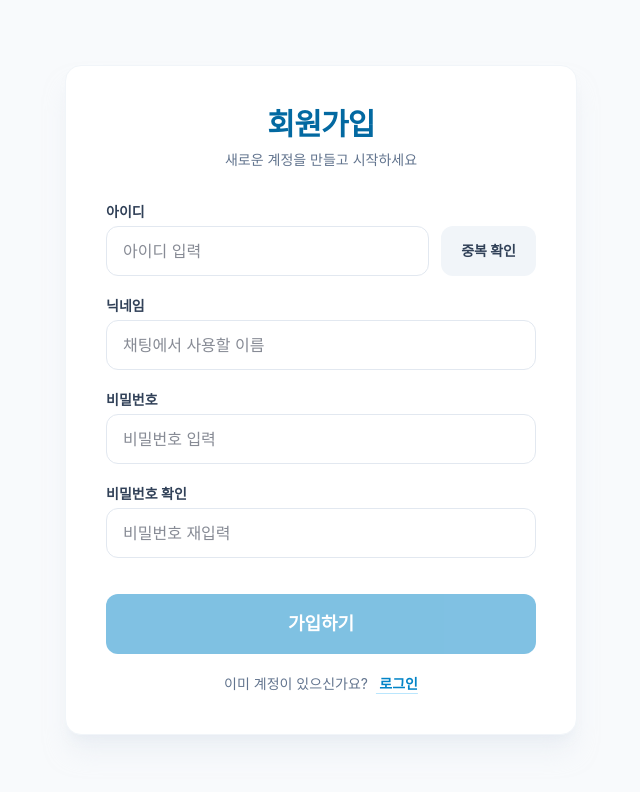
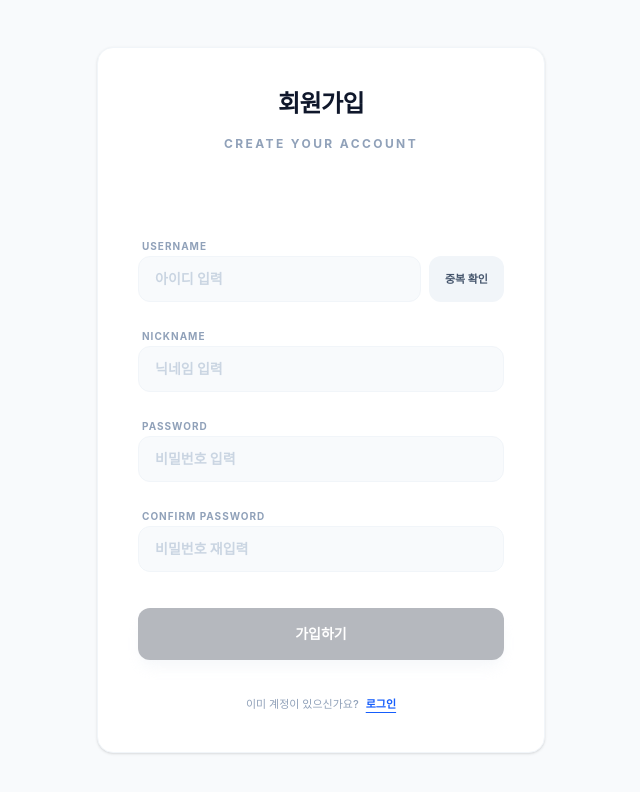
Before and after one commit to yoonxjoong/chat-service, a Vue app in the folder frontend/: page /register in a window 1280 px wide. Shown: the top 792 px of the page, without its empty margins (319-959 px from the left). Built offline with nearby package versions, Linux system fonts and the light colour scheme; a web font is replaced by a local one.

Commit message:
인증 화면 리디자인 및 헤더 네비게이션 최적화: 로그인/회원가입 UI 개선 및 중복 메뉴 제거

```diff
--- a/frontend/src/components/AppHeader.vue
+++ b/frontend/src/components/AppHeader.vue
@@ -74,8 +74,7 @@ const user = ref({ username: '', nickname: '', profileImageUrl: '' })
 const menuItems = [
   { path: '/', label: '대시보드' },
   { path: '/stats', label: '성장 리포트' },
-  { path: '/feed', label: '물옷 갤러리' },
-  { path: '/settings', label: '설정' }
+  { path: '/feed', label: '물옷 갤러리' }
 ]
 
 const activeClass = (path) => {
--- a/frontend/src/views/Login.vue
+++ b/frontend/src/views/Login.vue
@@ -1,95 +1,67 @@
 <template>
-  <div class="min-h-screen flex items-center justify-center bg-gradient-to-br from-blue-50 via-white to-indigo-50 p-6">
-    <div class="max-w-md w-full bg-white/80 backdrop-blur-lg rounded-3xl shadow-2xl shadow-indigo-100/50 p-10 border border-white/50 transition-all duration-300 hover:shadow-indigo-200/50">
-
-      <!-- Brand Section -->
-      <div class="text-center mb-10">
-        <div class="inline-flex items-center justify-center w-16 h-16 rounded-2xl bg-gradient-to-tr from-blue-600 to-indigo-600 text-white mb-6 shadow-lg shadow-blue-500/30">
-          <svg xmlns="http://www.w3.org/2000/svg" fill="none" viewBox="0 0 24 24" stroke-width="2" stroke="currentColor" class="w-8 h-8">
-            <path stroke-linecap="round" stroke-linejoin="round" d="M15.75 6a3.75 3.75 0 11-7.5 0 3.75 3.75 0 017.5 0zM4.501 20.118a7.5 7.5 0 0114.998 0A17.933 17.933 0 0112 21.75c-2.676 0-5.216-.584-7.499-1.632z" />
+  <div class="min-h-screen flex items-center justify-center bg-slate-50 p-6 font-sans antialiased text-slate-900">
+    <div class="max-w-md w-full bg-white rounded-2xl shadow-sm border border-slate-100 overflow-hidden">
+      <!-- Top Branding -->
+      <div class="p-8 md:p-10 text-center space-y-4">
+        <div class="inline-flex items-center justify-center w-12 h-12 rounded-xl bg-slate-900 text-white shadow-lg">
+          <svg xmlns="http://www.w3.org/2000/svg" viewBox="0 0 24 24" fill="currentColor" class="w-6 h-6">
+            <path d="M12 21.75c4.48 0 8.274-3.673 8.274-8.274 0-4.48-3.794-8.274-8.274-8.274-4.48 0-8.274 3.794-8.274 8.274 0 4.601 3.794 8.274 8.274 8.274zm0-15c3.673 0 6.774 3.1 6.774 6.726 0 3.626-3.1 6.726-6.774 6.726-3.674 0-6.774-3.1-6.774-6.726 0-3.626 3.1-6.726 6.774-6.726zM12 9a.75.75 0 01.75.75v3a.75.75 0 01-.75.75H9a.75.75 0 010-1.5h2.25V9.75A.75.75 0 0112 9z" />
           </svg>
         </div>
-        <h2 class="text-3xl font-bold text-slate-800 tracking-tight mb-2">내일 수영</h2>
-        <p class="text-slate-500 text-sm">더 나은 내일을 위한 오늘의 기록</p>
+        <div>
+          <h2 class="text-xl md:text-2xl font-black tracking-tight">내일수영</h2>
+          <p class="text-xs md:text-sm text-slate-400 font-medium mt-1 uppercase tracking-[0.2em]">Start your record</p>
+        </div>
       </div>
 
       <!-- Error Message -->
-      <transition
-        enter-active-class="transition ease-out duration-200"
-        enter-from-class="opacity-0 translate-y-2"
-        enter-to-class="opacity-100 translate-y-0"
-        leave-active-class="transition ease-in duration-150"
-        leave-from-class="opacity-100 translate-y-0"
-        leave-to-class="opacity-0 translate-y-2"
-      >
-        <div v-if="error" class="mb-6 bg-red-50 text-red-600 p-4 rounded-xl text-sm font-medium border border-red-100 flex items-center gap-3 shadow-sm">
-          <svg xmlns="http://www.w3.org/2000/svg" viewBox="0 0 20 20" fill="currentColor" class="w-5 h-5 flex-shrink-0">
+      <transition name="fade">
+        <div v-if="error" class="mx-8 mb-4 bg-red-50 text-red-500 p-3.5 rounded-xl text-[11px] font-bold border border-red-100 flex items-center gap-2">
+          <svg xmlns="http://www.w3.org/2000/svg" viewBox="0 0 20 20" fill="currentColor" class="w-4 h-4">
             <path fill-rule="evenodd" d="M18 10a8 8 0 11-16 0 8 8 0 0116 0zm-7 4a1 1 0 11-2 0 1 1 0 012 0zm-1-9a1 1 0 00-1 1v4a1 1 0 102 0V6a1 1 0 00-1-1z" clip-rule="evenodd" />
           </svg>
           아이디 또는 비밀번호를 확인해주세요.
         </div>
       </transition>
 
-      <form class="space-y-6" @submit.prevent="handleLogin">
-        <!-- Username Input -->
-        <div class="space-y-2">
-          <label for="username" class="block text-sm font-semibold text-slate-700 ml-1">아이디</label>
-          <div class="relative group">
-            <div class="absolute inset-y-0 left-0 pl-4 flex items-center pointer-events-none text-slate-400 group-focus-within:text-blue-500 transition-colors">
-              <svg xmlns="http://www.w3.org/2000/svg" viewBox="0 0 20 20" fill="currentColor" class="w-5 h-5">
-                <path d="M10 8a3 3 0 100-6 3 3 0 000 6zM3.465 14.493a1.23 1.23 0 00.41 1.412A9.957 9.957 0 0010 18c2.31 0 4.438-.784 6.131-2.1.43-.333.604-.903.408-1.41a7.002 7.002 0 00-13.074.003z" />
-              </svg>
-            </div>
+      <!-- Form Section -->
+      <form class="p-8 md:p-10 pt-0 space-y-5" @submit.prevent="handleLogin">
+        <div class="space-y-1.5">
+          <label class="text-[10px] font-bold text-slate-400 uppercase tracking-widest ml-1">Username</label>
           <input
-              id="username"
             v-model="form.username"
             type="text"
             required
-              class="w-full pl-11 pr-4 py-3.5 bg-slate-50 border border-slate-200 rounded-xl focus:bg-white focus:border-blue-500 focus:ring-4 focus:ring-blue-500/10 outline-none transition-all duration-200 placeholder:text-slate-400 text-slate-800"
+            class="w-full px-4 py-3.5 bg-slate-50 border border-slate-100 rounded-xl focus:bg-white focus:ring-1 focus:ring-slate-900 outline-none transition-all text-sm font-bold text-slate-700 placeholder:text-slate-300"
             placeholder="아이디 입력"
           />
         </div>
-        </div>
 
-        <!-- Password Input -->
-        <div class="space-y-2">
-          <label for="password" class="block text-sm font-semibold text-slate-700 ml-1">비밀번호</label>
-          <div class="relative group">
-            <div class="absolute inset-y-0 left-0 pl-4 flex items-center pointer-events-none text-slate-400 group-focus-within:text-blue-500 transition-colors">
-              <svg xmlns="http://www.w3.org/2000/svg" viewBox="0 0 20 20" fill="currentColor" class="w-5 h-5">
-                <path fill-rule="evenodd" d="M10 1a4.5 4.5 0 00-4.5 4.5V9H5a2 2 0 00-2 2v6a2 2 0 002 2h10a2 2 0 002-2v-6a2 2 0 00-2-2h-.5V5.5A4.5 4.5 0 0010 1zm3 8V5.5a3 3 0 10-6 0V9h6z" clip-rule="evenodd" />
-              </svg>
-            </div>
+        <div class="space-y-1.5">
+          <label class="text-[10px] font-bold text-slate-400 uppercase tracking-widest ml-1">Password</label>
           <input
-              id="password"
             v-model="form.password"
             type="password"
             required
-              class="w-full pl-11 pr-4 py-3.5 bg-slate-50 border border-slate-200 rounded-xl focus:bg-white focus:border-blue-500 focus:ring-4 focus:ring-blue-500/10 outline-none transition-all duration-200 placeholder:text-slate-400 text-slate-800"
+            class="w-full px-4 py-3.5 bg-slate-50 border border-slate-100 rounded-xl focus:bg-white focus:ring-1 focus:ring-slate-900 outline-none transition-all text-sm font-bold text-slate-700 placeholder:text-slate-300"
             placeholder="비밀번호 입력"
           />
         </div>
-        </div>
 
-        <!-- Submit Button -->
         <button
           type="submit"
           :disabled="loading"
-          class="w-full py-4 bg-gradient-to-r from-blue-600 to-indigo-600 hover:from-blue-700 hover:to-indigo-700 text-white rounded-xl font-bold text-lg shadow-lg shadow-blue-500/30 transition-all duration-200 transform hover:-translate-y-0.5 active:translate-y-0 active:scale-[0.98] disabled:opacity-70 disabled:cursor-not-allowed flex items-center justify-center gap-2 mt-8"
+          class="w-full py-4 bg-slate-900 text-white rounded-xl font-bold text-sm shadow-lg shadow-slate-200 hover:bg-slate-800 transition-all active:scale-[0.98] disabled:opacity-50 flex items-center justify-center gap-2 mt-4"
         >
-          <svg v-if="loading" class="animate-spin h-5 w-5 text-white" xmlns="http://www.w3.org/2000/svg" fill="none" viewBox="0 0 24 24">
-            <circle class="opacity-25" cx="12" cy="12" r="10" stroke="currentColor" stroke-width="4"></circle>
-            <path class="opacity-75" fill="currentColor" d="M4 12a8 8 0 018-8V0C5.373 0 0 5.373 0 12h4zm2 5.291A7.962 7.962 0 014 12H0c0 3.042 1.135 5.824 3 7.938l3-2.647z"></path>
-          </svg>
-          {{ loading ? '로그인 중...' : '로그인하기' }}
+          <div v-if="loading" class="animate-spin h-4 w-4 border-2 border-white border-t-transparent rounded-full"></div>
+          {{ loading ? '로그인 중' : '로그인' }}
         </button>
 
-        <!-- Footer -->
         <div class="pt-4 text-center">
-          <p class="text-sm text-slate-500">
+          <p class="text-[11px] text-slate-400 font-medium">
             아직 계정이 없으신가요?
-            <router-link to="/register" class="ml-1 font-semibold text-blue-600 hover:text-blue-700 hover:underline transition-colors">
-              회원가입하기
+            <router-link to="/register" class="ml-1 font-bold text-blue-600 hover:text-blue-700 underline underline-offset-4">
+              회원가입
             </router-link>
           </p>
         </div>
@@ -112,7 +84,6 @@ const handleLogin = async () => {
   loading.value = true
   error.value = false
 
-  // URLSearchParams 사용 (기존 백엔드 요구사항 준수)
   const params = new URLSearchParams()
   params.append('username', form.value.username)
   params.append('password', form.value.password)
@@ -121,11 +92,9 @@ const handleLogin = async () => {
     await axios.post('/api/member/login', params, {
       headers: { 'Content-Type': 'application/x-www-form-urlencoded' }
     })
-    // 로그인 성공 시 약간의 딜레이를 주어 UX 개선 (선택사항)
     router.push('/')
   } catch (err) {
     error.value = true
-    // 에러 발생 시 입력 필드 흔들림 효과 등을 줄 수 있음
   } finally {
     loading.value = false
   }
@@ -133,5 +102,6 @@ const handleLogin = async () => {
 </script>
 
 <style scoped>
-/* 추가적인 커스텀 애니메이션이 필요하다면 여기에 작성 */
+.fade-enter-active, .fade-leave-active { transition: opacity 0.2s ease; }
+.fade-enter-from, .fade-leave-to { opacity: 0; }
 </style>
--- a/frontend/src/views/Register.vue
+++ b/frontend/src/views/Register.vue
@@ -1,78 +1,83 @@
 <template>
-  <div class="min-h-screen flex items-center justify-center bg-slate-50 px-4 py-12">
-    <div class="max-w-lg w-full bg-white rounded-2xl shadow-xl shadow-slate-200/50 p-10 border border-slate-100 space-y-8">
-      <div class="text-center">
-        <h2 class="text-3xl font-extrabold text-primary-700 tracking-tight">회원가입</h2>
-        <p class="mt-2 text-sm text-slate-500">새로운 계정을 만들고 시작하세요</p>
+  <div class="min-h-screen flex items-center justify-center bg-slate-50 p-6 font-sans antialiased text-slate-900">
+    <div class="max-w-md w-full bg-white rounded-2xl shadow-sm border border-slate-100 overflow-hidden">
+      <!-- Top Section -->
+      <div class="p-8 md:p-10 text-center space-y-4 pb-6">
+        <h2 class="text-xl md:text-2xl font-black tracking-tight">회원가입</h2>
+        <p class="text-[11px] md:text-xs text-slate-400 font-bold uppercase tracking-[0.2em]">Create your account</p>
       </div>
 
-      <form class="space-y-5" @submit.prevent="handleRegister">
-        <!-- 아이디 중복 확인 -->
-        <div class="space-y-1">
-          <label class="block text-sm font-semibold text-slate-700">아이디</label>
-          <div class="flex gap-3">
+      <form class="p-8 md:p-10 pt-0 space-y-5" @submit.prevent="handleRegister">
+        <!-- ID Input -->
+        <div class="space-y-1.5">
+          <label class="text-[10px] font-bold text-slate-400 uppercase tracking-widest ml-1">Username</label>
+          <div class="flex gap-2">
             <input
               v-model="form.username" type="text" required
-              class="flex-1 px-4 py-3 rounded-xl border border-slate-200 focus:border-primary-500 focus:ring-2 focus:ring-primary-200 outline-none transition-all"
+              class="flex-1 px-4 py-3 bg-slate-50 border border-slate-100 rounded-xl focus:bg-white focus:ring-1 focus:ring-slate-900 outline-none transition-all text-sm font-bold text-slate-700 placeholder:text-slate-300"
               placeholder="아이디 입력"
               @input="isIdChecked = false"
             />
             <button
               type="button" @click="checkDuplicate"
-              class="px-5 py-3 bg-slate-100 hover:bg-slate-200 text-slate-700 rounded-xl font-bold text-sm transition-colors whitespace-nowrap"
+              class="px-4 py-3 bg-slate-100 hover:bg-slate-200 text-slate-600 rounded-xl font-bold text-[11px] transition-all active:scale-95 whitespace-nowrap"
             >
               중복 확인
             </button>
           </div>
-          <p v-if="idMsg" :class="['text-xs mt-1 font-medium', idMsgType === 'success' ? 'text-green-600' : 'text-red-600']">
+          <p v-if="idMsg" :class="['text-[10px] ml-1 font-bold', idMsgType === 'success' ? 'text-green-500' : 'text-red-400']">
             {{ idMsg }}
           </p>
         </div>
 
-        <!-- 닉네임 -->
-        <div class="space-y-1">
-          <label class="block text-sm font-semibold text-slate-700">닉네임</label>
+        <!-- Nickname Input -->
+        <div class="space-y-1.5">
+          <label class="text-[10px] font-bold text-slate-400 uppercase tracking-widest ml-1">Nickname</label>
           <input
             v-model="form.nickname" type="text" required
-            class="w-full px-4 py-3 rounded-xl border border-slate-200 focus:border-primary-500 focus:ring-2 focus:ring-primary-200 outline-none"
-            placeholder="채팅에서 사용할 이름"
+            class="w-full px-4 py-3 bg-slate-50 border border-slate-100 rounded-xl focus:bg-white focus:ring-1 focus:ring-slate-900 outline-none transition-all text-sm font-bold text-slate-700 placeholder:text-slate-300"
+            placeholder="닉네임 입력"
           />
         </div>
 
-        <!-- 비밀번호 -->
-        <div class="space-y-1">
-          <label class="block text-sm font-semibold text-slate-700">비밀번호</label>
+        <!-- Password Input -->
+        <div class="space-y-1.5">
+          <label class="text-[10px] font-bold text-slate-400 uppercase tracking-widest ml-1">Password</label>
           <input
             v-model="form.password" type="password" required
-            class="w-full px-4 py-3 rounded-xl border border-slate-200 focus:border-primary-500 focus:ring-2 focus:ring-primary-200 outline-none"
+            class="w-full px-4 py-3 bg-slate-50 border border-slate-100 rounded-xl focus:bg-white focus:ring-1 focus:ring-slate-900 outline-none transition-all text-sm font-bold text-slate-700 placeholder:text-slate-300"
             placeholder="비밀번호 입력"
           />
         </div>
 
-        <div class="space-y-1">
-          <label class="block text-sm font-semibold text-slate-700">비밀번호 확인</label>
+        <!-- Password Confirm -->
+        <div class="space-y-1.5">
+          <label class="text-[10px] font-bold text-slate-400 uppercase tracking-widest ml-1">Confirm Password</label>
           <input
             v-model="form.passwordConfirm" type="password" required
-            class="w-full px-4 py-3 rounded-xl border border-slate-200 focus:border-primary-500 focus:ring-2 focus:ring-primary-200 outline-none"
+            class="w-full px-4 py-3 bg-slate-50 border border-slate-100 rounded-xl focus:bg-white focus:ring-1 focus:ring-slate-900 outline-none transition-all text-sm font-bold text-slate-700 placeholder:text-slate-300"
             placeholder="비밀번호 재입력"
           />
-          <p v-if="pwMsg" :class="['text-xs mt-1 font-medium', pwMsgType === 'success' ? 'text-green-600' : 'text-red-600']">
+          <p v-if="pwMsg" :class="['text-[10px] ml-1 font-bold', pwMsgType === 'success' ? 'text-green-500' : 'text-red-400']">
             {{ pwMsg }}
           </p>
         </div>
 
         <button
           type="submit" :disabled="!isFormValid || loading"
-          class="w-full py-4 bg-primary-600 hover:bg-primary-700 text-white rounded-xl font-bold text-lg shadow-lg shadow-primary-200 transition-all active:scale-95 disabled:opacity-50 disabled:shadow-none mt-4"
+          class="w-full py-4 bg-slate-900 text-white rounded-xl font-bold text-sm shadow-lg shadow-slate-200 hover:bg-slate-800 transition-all active:scale-[0.98] disabled:opacity-30 mt-4"
         >
-          {{ loading ? '처리 중...' : '가입하기' }}
+          <div v-if="loading" class="animate-spin h-4 w-4 border-2 border-white border-t-transparent rounded-full"></div>
+          {{ loading ? '가입 중' : '가입하기' }}
         </button>
 
-        <div class="text-center text-sm">
-          <span class="text-slate-500">이미 계정이 있으신가요?</span>
-          <router-link to="/login" class="ml-2 font-bold text-primary-600 hover:text-primary-700 underline underline-offset-4 decoration-primary-200">
-            로그인
-          </router-link>
+        <div class="pt-4 text-center">
+          <p class="text-[11px] text-slate-400 font-medium">
+            이미 계정이 있으신가요?
+            <router-link to="/login" class="ml-1 font-bold text-blue-600 hover:text-blue-700 underline underline-offset-4">
+              로그인
+            </router-link>
+          </p>
         </div>
       </form>
     </div>
@@ -137,7 +142,6 @@ const handleRegister = async () => {
       nickname: form.value.nickname,
       password: form.value.password
     })
-    alert('회원가입이 완료되었습니다! 로그인해 주세요.')
     router.push('/login')
   } catch (err) {
     alert(err.response?.data?.message || '가입 중 오류가 발생했습니다.')
```
Lines whose indentation alone changed are shown as unchanged.
